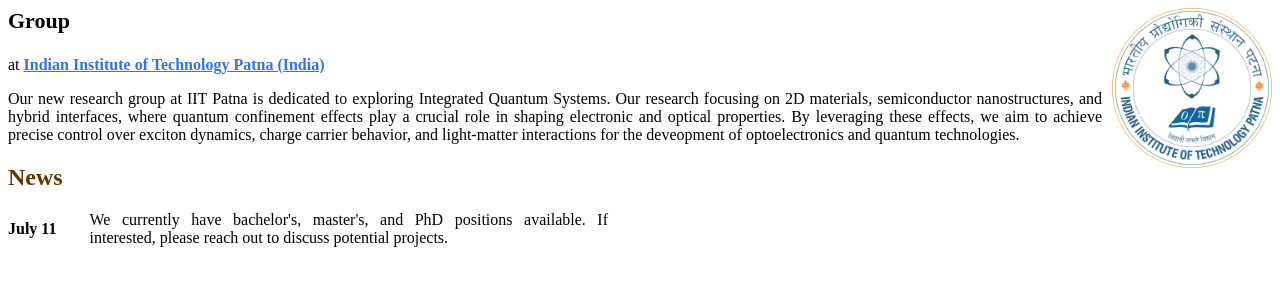
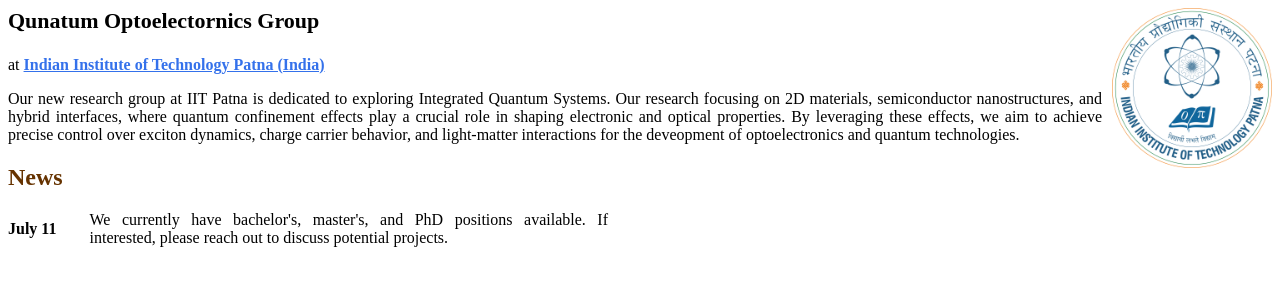
Before and after one commit to Shivangi-Shree/shivangi-shree.github.io, a Jekyll site: the page built from docs/index.markdown, in a window 1280 px wide. Shown: the top 300 px of the page. Built offline with Jekyll 4.4.1, drawn with Linux system fonts in a browser that asks for light colours.

Commit message:
Update index.markdown

```diff
--- a/docs/index.markdown
+++ b/docs/index.markdown
@@ -45,7 +45,7 @@ weight: 1
 <body>
     <div class="content">
         <p><img src="{{ site.baseurl }}/images/IIT_Patna_logo.png" alt="IIT Patna, Bihta" class="logo"></p>
-        <p style="font-size: 22px; font-weight: bold;">Group</p>
+        <p style="font-size: 22px; font-weight: bold;"> Qunatum Optoelectornics Group</p>
         <p>at <strong><a href="https://www.iitp.ac.in/"> Indian Institute of Technology Patna (India)</a></strong></p>
 
         <p> Our new research group at IIT Patna is dedicated to exploring Integrated Quantum Systems. Our research focusing on 2D materials, semiconductor nanostructures, and hybrid interfaces, where quantum confinement effects play a crucial role in shaping electronic and optical properties. By leveraging these effects, we aim to achieve precise control over exciton dynamics, charge carrier behavior, and light-matter interactions for the deveopment of optoelectronics and quantum technologies. </p>
```
